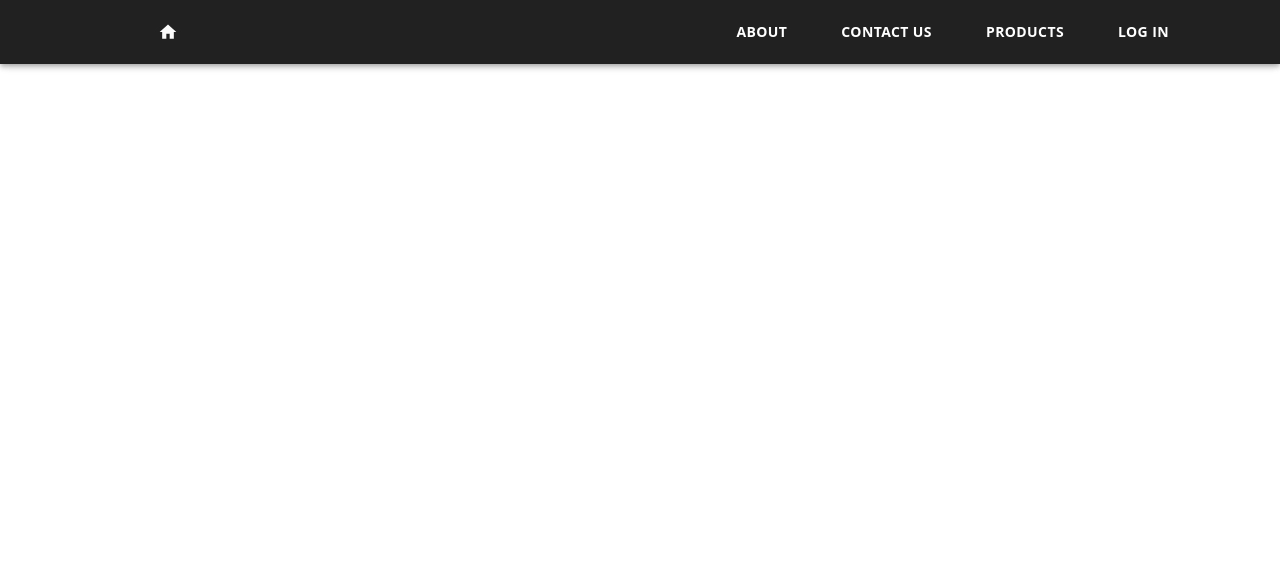
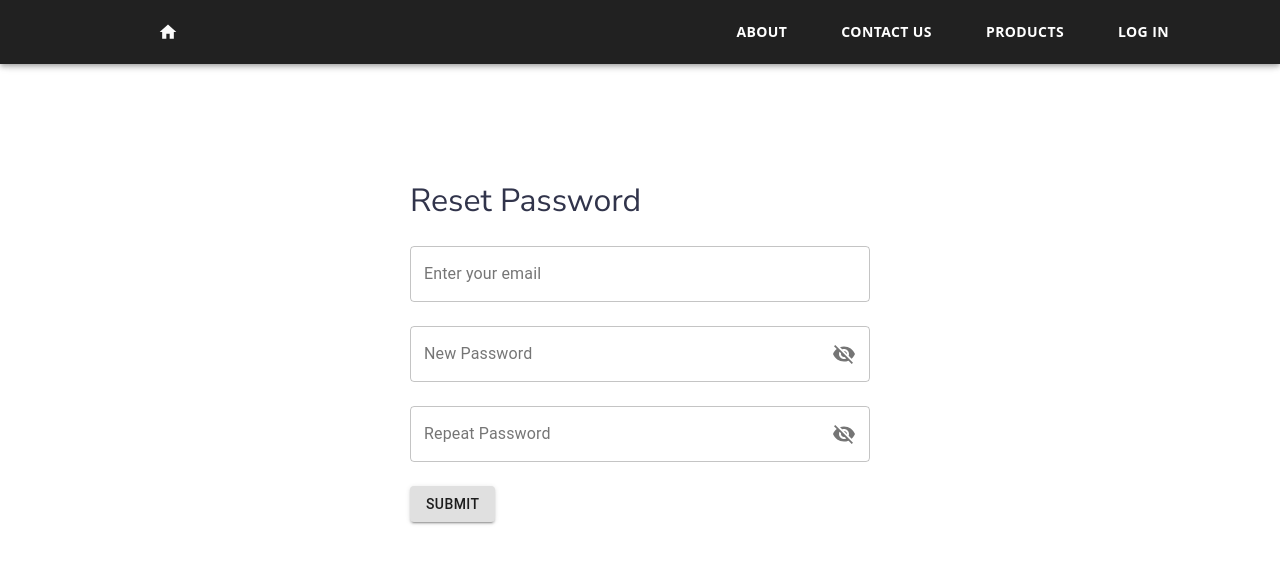
Before and after one commit to Smart-eShop/smart-eShop, a React (Create React App) app in the folder fronted/user-side/: page /reset-password in a window 1280 px wide. Shown: the top 564 px of the page. Built offline with nearby package versions, Linux system fonts and the light colour scheme.

Commit message:
new passw front

```diff
--- a/fronted/user-side/src/components/Main.js
+++ b/fronted/user-side/src/components/Main.js
@@ -10,6 +10,7 @@ import { BrowserRouter as Router, Switch, Route } from 'react-router-dom';
 import Navbar from './Navbar/Navbar';
 import TermsConditions from "../components/TermsConditions";
 import RemindPassword from './RemindPassword/RemindPassword';
+import ResetPassword from './RemindPassword/ResetPassword';
 
 
 function Main() {
@@ -24,6 +25,7 @@ function Main() {
       <Route path='/contact-us' exact component={Contact} />
       <Route path='/terms-conditions' exact component={TermsConditions} />
       <Route path='/remind-password' exact component={RemindPassword} />
+      <Route path='/reset-password' exact component={ResetPassword} />
     </Switch>
   </Router>
   );
--- a/fronted/user-side/src/components/RemindPassword/ResetPassword.js
+++ b/fronted/user-side/src/components/RemindPassword/ResetPassword.js
@@ -0,0 +1,132 @@
+import React, {useState} from 'react';
+
+
+import {Formik, Form, ErrorMessage} from 'formik';
+
+import {Link} from 'react-router-dom';
+
+import TextField from '@material-ui/core/TextField';
+import Button from '@material-ui/core/Button';
+import FormGroup from '@material-ui/core/FormGroup';
+import Alert from '@material-ui/lab/Alert';
+import {makeStyles} from '@material-ui/core/styles';
+import IconButton from '@material-ui/core/IconButton';
+import InputAdornment from '@material-ui/core/InputAdornment';
+import Visibility from '@material-ui/icons/Visibility';
+import VisibilityOff from '@material-ui/icons/VisibilityOff';
+import * as Yup from 'yup';
+import {string as yupString, object as yupObject, ref as yupRef} from 'yup';
+
+
+const useStyles = makeStyles( theme => ({
+    root: {
+        '& > *, & > form > *': {
+            marginBottom: theme.spacing(3)
+        },
+        padding: '20px',
+        marginTop: '10em',
+        width: '100%',
+        margin: '0 auto',
+        [theme.breakpoints.up('md')]: {
+            width: '500px'
+        }
+    }
+}))
+export default function ResetPassword() {
+    const classes = useStyles();
+
+    const [showPassword, setShowPassword] = useState(false);
+    const [passwordChanged, setPasswordChanged] = useState(false);
+    const [requestError, setRequestError] = useState(false);
+
+    const handleClickShowPassword = () => {
+        setShowPassword(!showPassword);
+    }
+
+    const initialValues = {
+        email: '',
+        password: '',
+        passwordConfirm: ''
+    };
+
+    const validationSchema = yupObject({
+        email: yupString().email("Invalid Email").required("Required"),
+        password: Yup.string().min(8, 'Password should be longer than 8 characters').required('Required'),
+        passwordConfirm: yupString().when("password", {
+            is: val => (val && val.length > 0 ? true : false),
+            then: yupString().oneOf(
+            [yupRef("password")],
+            "Passwords must match"
+            )
+        }).required("Required"),
+    });
+
+    const handleSubmit = (values, {setSubmitting}) => {
+        // const token = (new URLSearchParams(props.location.search)).get('token');
+        // const params = {token, ...values, password_confirmation: values.passwordConfirm};
+        // console.log("Submitting");
+        // axios.post("/password/reset", params)
+        //     .then(res => {
+
+        //         if(res.status === 200) {
+        //             setPasswordChanged(true)
+        //             setRequestError(false);
+        //         } else {
+        //             setRequestError(true);
+        //             setSubmitting(false)
+        //         }
+        //     })
+        //     .catch(err => {
+        //         console.log(err);
+        //         setRequestError(true);
+        //         setSubmitting(false)
+        //     })
+    }
+    return (
+        <div className={classes.root}>
+            <h2>Reset Password</h2>
+            {passwordChanged? <Alert severity="success">Password successfully changed! <Link to='/login'>Go back to login page</Link></Alert>: null}
+            {requestError? <Alert severity="error">Error occurred! Check that you've entered your email address correctly</Alert>: null}
+            <Formik
+                initialValues={initialValues}
+                validationSchema={validationSchema}
+                onSubmit={handleSubmit}
+            >
+            { ( {handleChange, values, handleBlur, isSubmitting}) => (
+                <Form >
+                    <FormGroup>
+                        <TextField label='Enter your email' name='email' color='primary' variant='outlined' onChange={handleChange} onBlur={handleBlur} value={values.email} />
+                        <ErrorMessage name='email' render={msg => <div className='text-danger'>{msg}</div>}/>
+                    </FormGroup>
+                    <FormGroup>
+                        <TextField variant='outlined' label='New Password' name='password' color='primary' type={showPassword? 'text': 'password'} onChange={handleChange} onBlur={handleBlur} value={values.password} InputProps={{
+                            endAdornment: <InputAdornment position='end'>
+                                <IconButton
+                                aria-label="toggle password visibility"
+                                onClick={handleClickShowPassword}
+                                edge="end"
+                        >{showPassword ? <Visibility />: <VisibilityOff />}</IconButton>
+                            </InputAdornment>}}/>
+                        <ErrorMessage name='password' render={msg => <div className='text-danger'>{msg}</div>} />
+                    </FormGroup>
+                    <FormGroup>
+                        <TextField variant='outlined' label='Repeat Password' name='passwordConfirm' color='primary' type={showPassword? 'text': 'password'} onChange={handleChange} onBlur={handleBlur} value={values.passwordConfirm} InputProps={{
+                            endAdornment: <InputAdornment position='end'>
+                                <IconButton
+                                aria-label="toggle password visibility"
+                                onClick={handleClickShowPassword}
+                                edge="end"
+                        >{showPassword ? <Visibility />: <VisibilityOff />}</IconButton>
+                            </InputAdornment>}}/>
+                        <ErrorMessage name='passwordConfirm' render={msg => <div className='text-danger'>{msg}</div>} />
+                    </FormGroup>
+
+                    <Button type='submit' variant='contained' disabled={isSubmitting} color='default'>
+                        Submit
+                    </Button>
+                </Form>
+            )}
+            </Formik>
+        </div>
+    )
+};
```
